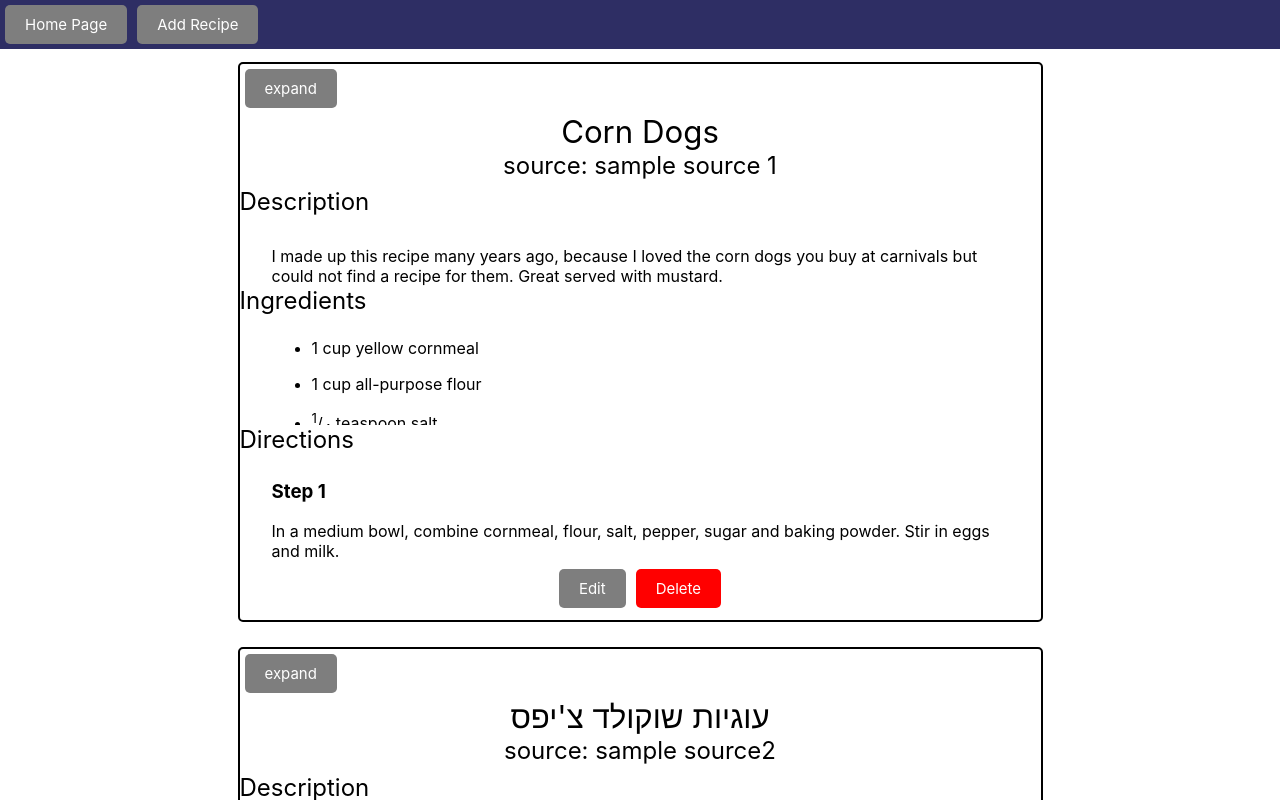
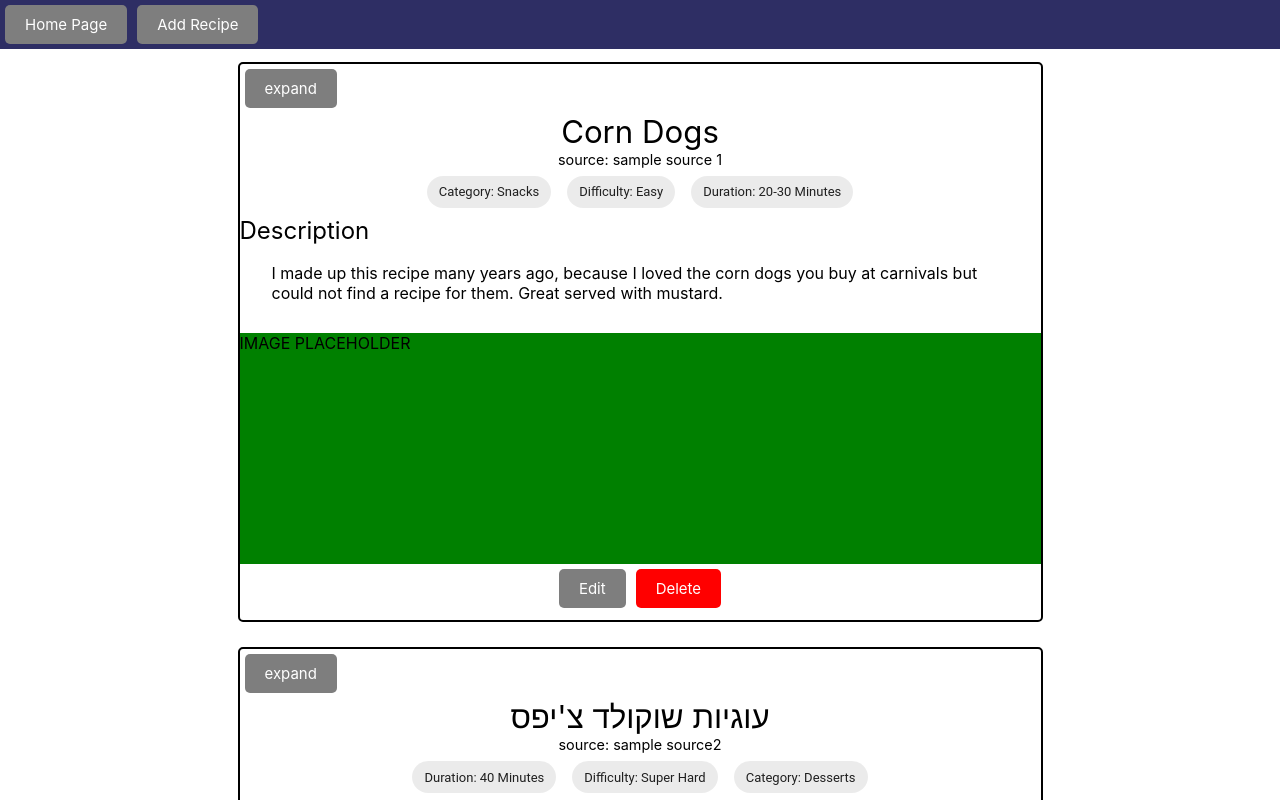
Before and after one commit to YotamGit/Recidex, a React (Create React App) app: page /home in a window 1280 px wide. Shown: the top 800 px of the page. Built offline with nearby package versions, Linux system fonts and the light colour scheme.

Commit message:
start redesign of recipe card

```diff
--- a/src/App.js
+++ b/src/App.js
@@ -17,6 +17,9 @@ function App() {
     {
       id: "1",
       title: "Corn Dogs",
+      category: "Snacks",
+      difficulty: "Easy",
+      duration: "20-30 Minutes",
       description:
         "I made up this recipe many years ago, because I loved the corn dogs you buy at carnivals but could not find a recipe for them. Great served with mustard. ",
       ingredients: `* 1 cup yellow cornmeal
@@ -42,6 +45,9 @@ function App() {
     {
       id: "2",
       title: "עוגיות שוקולד צ'יפס",
+      category: "Desserts",
+      difficulty: "Super Hard",
+      duration: "40 Minutes",
       description:
         "מתכון לעוגיות שוקולד צ'יפס קלות להכנה והכי טעימות שיש! פשוט מערבבים את כל המצרכים, מסדרים ואופים. 10 דקות עבודה ועוד 15 דקות אפייה ויש לכם עוגיות מושלמות. ניתן להכין עם חמאה או שמן (לעוגיות חלביות או פרווה).",
       ingredients: `* 200 גר' חמאה מומסת / 160 מ"ל שמן (שני שליש כוס) לפרווה
@@ -64,6 +70,9 @@ function App() {
     {
       id: "3",
       title: "Corn Dogs",
+      category: "Curry",
+      difficulty: "Super Easy",
+      duration: "15 Minutes",
       description:
         "I made up this recipe many years ago, because I loved the corn dogs you buy at carnivals but could not find a recipe for them. Great served with mustard. ",
       ingredients: `* 1 cup yellow cornmeal
--- a/src/components/AddRecipe.js
+++ b/src/components/AddRecipe.js
@@ -4,6 +4,9 @@ const AddRecipe = ({ onAddRecipe }) => {
   const recipeTemplate = {
     id: "",
     title: "",
+    category: "",
+    difficulty: "",
+    timeframe: "",
     description: "",
     ingredients: "",
     directions: "",
--- a/src/components/Recipe.js
+++ b/src/components/Recipe.js
@@ -10,7 +10,7 @@ marked.setOptions({
   smartLists: true,
 });
 
-const Recipe = ({ recipe, onEditRecipe, deleteRecipe }) => {
+const Recipe = ({ recipe, deleteRecipe }) => {
   useEffect(() => {
     document.getElementById(recipe.id + "-recipe-description").innerHTML =
       marked.parse(recipe.description ? recipe.description : "");
@@ -24,7 +24,18 @@ const Recipe = ({ recipe, onEditRecipe, deleteRecipe }) => {
     <div className="recipe" style={{ direction: recipe.rtl ? "rtl" : "ltr" }}>
       <div className="recipe-header">
         <div style={{ fontSize: "130%" }}>{recipe.title}</div>
-        <div style={{ fontSize: "100%" }}>source: {recipe.source}</div>
+        <div style={{ fontSize: "80%" }}>source: {recipe.source}</div>
+        <div className="recipe-additional-data-container">
+          <span className="recipe-additional-data">
+            Category: {recipe.category}
+          </span>
+          <span className="recipe-additional-data">
+            Difficulty: {recipe.difficulty}
+          </span>
+          <span className="recipe-additional-data">
+            Duration: {recipe.duration}
+          </span>
+        </div>
       </div>
       <div className="recipe-section recipe-description-container">
         <div className="recipe-title">Description</div>
--- a/src/components/RecipeCard.js
+++ b/src/components/RecipeCard.js
@@ -1,18 +1,72 @@
 import "../styles/RecipeCard.css";
 import { Link } from "react-router-dom";
 import Recipe from "./Recipe";
+import { marked } from "marked";
+import { useEffect } from "react";
+import Button from "./Button";
+import Chip from "@mui/material/Chip";
+
+marked.setOptions({
+  gfm: true,
+  breaks: true,
+  smartLists: true,
+});
 
 const RecipeCard = ({ recipe, onEditRecipe, deleteRecipe }) => {
+  useEffect(() => {
+    document.getElementById(recipe.id + "-recipe-description").innerHTML =
+      marked.parse(recipe.description ? recipe.description : "");
+  }, [recipe.description, recipe.id]);
+
   return (
     <div className="recipe-card">
       <Link className="recipe-btn" to={`/recipes/${recipe.id}`}>
         expand
       </Link>
-      <Recipe
-        recipe={recipe}
-        onEditRecipe={onEditRecipe}
-        deleteRecipe={deleteRecipe}
-      />
+      <div className="recipe" style={{ direction: recipe.rtl ? "rtl" : "ltr" }}>
+        <div className="recipe-header">
+          <div style={{ fontSize: "130%" }}>{recipe.title}</div>
+          <div style={{ fontSize: "60%" }}>source: {recipe.source}</div>
+          <div className="recipe-additional-data-container">
+            <Chip
+              className="recipe-additional-data"
+              label={"Category: " + recipe.category}
+            />
+            <Chip
+              className="recipe-additional-data"
+              label={"Difficulty: " + recipe.difficulty}
+            />
+            <Chip
+              className="recipe-additional-data"
+              label={"Duration: " + recipe.duration}
+            />
+          </div>
+        </div>
+        <div className="recipe-description-container">
+          <div className="recipe-title">Description</div>
+          <div
+            className="recipe-text-box"
+            id={recipe.id + "-recipe-description"}
+          />
+        </div>
+        <div
+          className="recipe-img"
+          style={{ backgroundColor: "green", height: "60%", width: "100%" }}
+        >
+          IMAGE PLACEHOLDER
+        </div>
+        <div className="recipe-footer">
+          <Link className="recipe-btn" to={`/recipes/edit/${recipe.id}`}>
+            Edit
+          </Link>
+
+          <Button
+            text="Delete"
+            color="red"
+            onClick={() => deleteRecipe(recipe.id)}
+          />
+        </div>
+      </div>
     </div>
   );
 };
--- a/src/components/RecipePage.js
+++ b/src/components/RecipePage.js
@@ -3,18 +3,12 @@ import "../styles/RecipePage.css";
 import { useParams } from "react-router-dom";
 import { Link } from "react-router-dom";
 
-const RecipePage = ({ recipes, onEditRecipe, deleteRecipe }) => {
+const RecipePage = ({ recipes, deleteRecipe }) => {
   const { recipe_id } = useParams();
   const recipe = recipes.filter((recipe) => recipe.id === recipe_id)[0];
   return (
     <div className="recipe-page">
-      {recipe && (
-        <Recipe
-          recipe={recipe}
-          onEditRecipe={onEditRecipe}
-          deleteRecipe={deleteRecipe}
-        />
-      )}
+      {recipe && <Recipe recipe={recipe} deleteRecipe={deleteRecipe} />}
     </div>
   );
 };
--- a/src/styles/Recipe.css
+++ b/src/styles/Recipe.css
@@ -20,3 +20,14 @@
   display: flex;
   justify-content: center;
 }
+
+.recipe-additional-data-container {
+  display: flex;
+  flex-direction: row;
+  justify-content: center;
+  font-size: 70%;
+  flex-wrap: wrap;
+}
+.recipe-additional-data {
+  margin: 1%;
+}
--- a/src/styles/RecipeCard.css
+++ b/src/styles/RecipeCard.css
@@ -16,7 +16,7 @@
 
 .recipe-card .recipe-header {
   text-align: center;
-  height: 15%;
+  height: 25%;
   font-size: 3vh;
   font-weight: 400;
 }
@@ -37,20 +37,12 @@
   height: 80%;
 }
 
-.recipe-card .recipe-section {
+.recipe-card .recipe-section.recipe-description-container {
   width: 100%;
-  height: 28%;
+  height: 30%;
   overflow-y: hidden;
 }
 
-.recipe-card .recipe-section.recipe-description-container {
-  height: 20%;
+.recipe-img {
+  height: 45%;
 }
-.recipe-card .recipe-section.recipe-description-container .recipe-title {
-  margin-bottom: 1%;
-  height: 35%;
-}
-.recipe-card .recipe-section.recipe-description-container .recipe-text-box {
-  margin-bottom: 1%;
-  height: 65%;
-}
```
